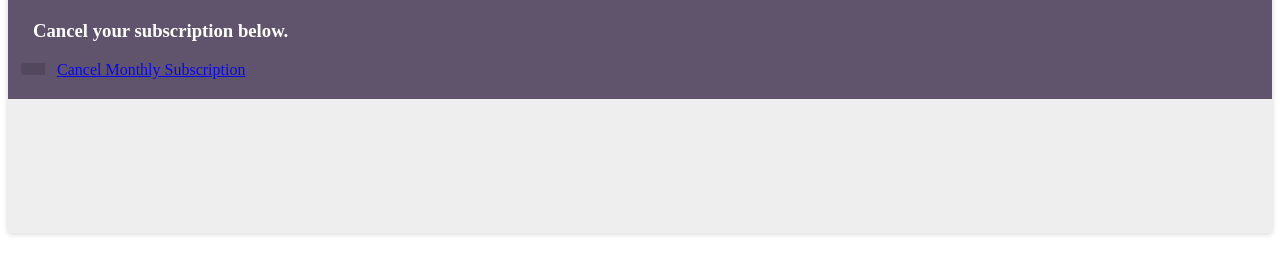
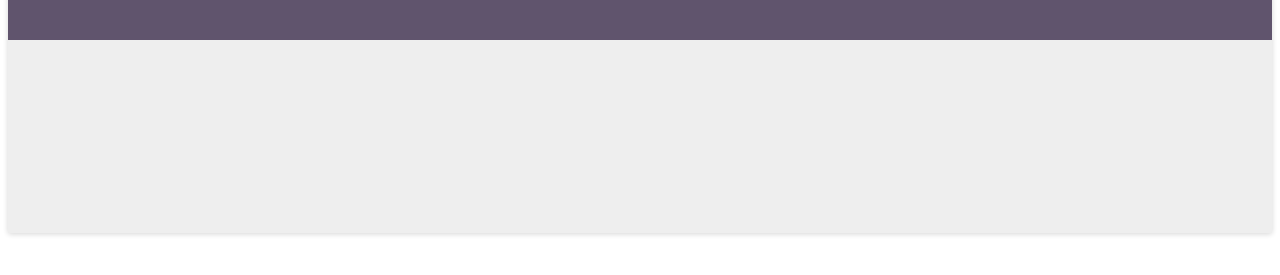
Before and after one commit to mauro1477/Simple-Calendar, a Symfony app: template templates/account/index.html.twig in a window 1280 px wide. Shown: the part 198-473 px from the top of the page. Run offline with Twig, Linux system fonts and the light colour scheme; the template is opened without the code that fills it, so the values that code supplies are empty; style sheets or scripts are compiled from the project's sources; some libraries are stand-ins or nearby versions.

Commit message:
edit user account

```diff
--- a/templates/account/index.html.twig
+++ b/templates/account/index.html.twig
@@ -14,10 +14,6 @@
                         <div class="user-pad">
                             <h3>Email: {{ app.user.email }}</h3>
                             <h3>Password:{{ app.user.password }}</h3>
-                            <h3>Cancel your subscription below.</h3>
-                            <a class="btn btn-labeled btn-info" href="#">
-                                <span class="btn-label"><i class="fa fa-pencil"></i></span>Cancel Monthly Subscription
-                            </a>
                         </div>
                     </div>
                 </div>
```
